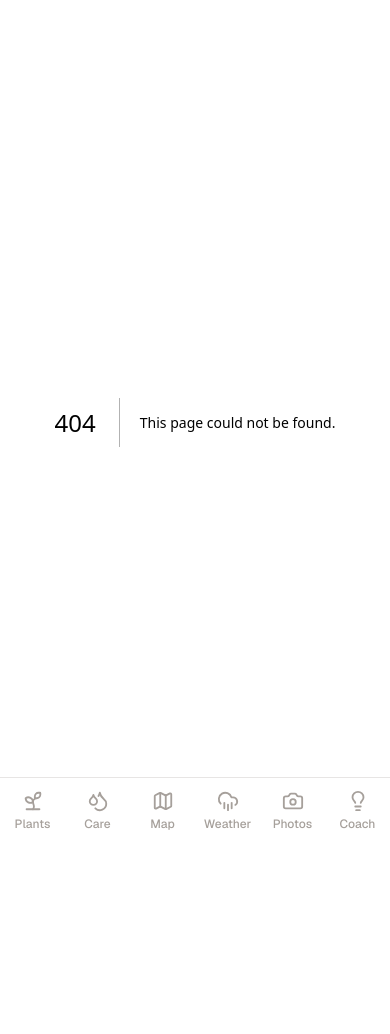
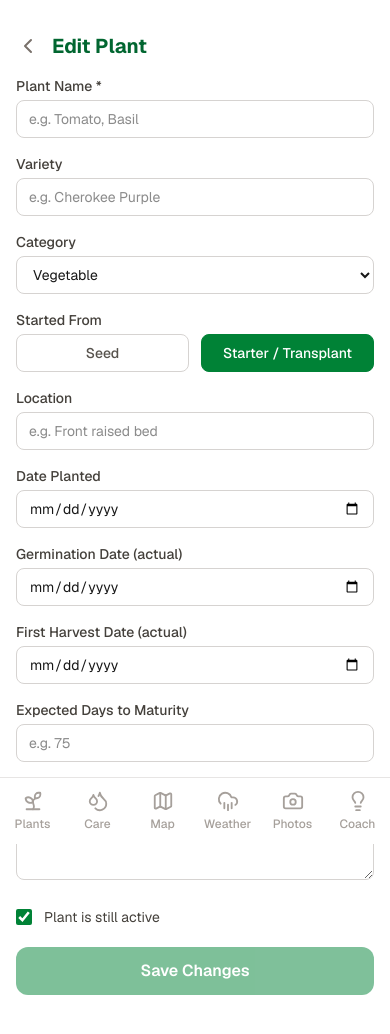
Before and after one commit to kidsonnnajiprojects/garden-app, a Next.js app: page /plants/1/edit in a window 390 px wide. Before the commit this address had no page. Shown: the top 1034 px of the page. Before the commit the page ends 924 px from the top, so only its background shows below. Built offline with nearby package versions, Linux system fonts and the light colour scheme; no server answers; the database is empty.

Commit message:
Fix map mobile taps, add edit plant page

```diff
--- a/app/map/page.tsx
+++ b/app/map/page.tsx
@@ -1,8 +1,8 @@
 'use client'
-import { useState, useEffect } from 'react'
+import { useState, useEffect, useCallback } from 'react'
 import { supabase } from '@/lib/supabase'
 import type { Plant } from '@/lib/supabase'
-import { X, Copy, Clipboard, Trash2 } from 'lucide-react'
+import { X, Copy, Trash2 } from 'lucide-react'
 
 const ROWS = 15
 const COLS = 15
@@ -15,19 +15,14 @@ type MapCell = {
   label: string | null
 }
 
-const categoryColors: Record<string, string> = {
-  vegetable: 'bg-green-200 border-green-400 text-green-900',
-  herb: 'bg-purple-200 border-purple-400 text-purple-900',
-  flower: 'bg-pink-200 border-pink-400 text-pink-900',
-  other: 'bg-stone-200 border-stone-400 text-stone-900',
-}
-
 const categoryBg: Record<string, string> = {
   vegetable: '#bbf7d0',
   herb: '#e9d5ff',
   flower: '#fbcfe8',
   other: '#e7e5e4',
 }
+
+const colLabels = Array.from({ length: COLS }, (_, i) => String.fromCharCode(65 + i))
 
 export default function MapPage() {
   const [cells, setCells] = useState<MapCell[]>([])
@@ -36,16 +31,16 @@ export default function MapPage() {
   const [copied, setCopied] = useState<MapCell | null>(null)
   const [saving, setSaving] = useState(false)
 
-  useEffect(() => { load() }, [])
-
-  const load = async () => {
+  const load = useCallback(async () => {
     const [cellsRes, plantsRes] = await Promise.all([
       supabase.from('garden_map').select('*'),
       supabase.from('plants').select('*').eq('active', true).order('name'),
     ])
     setCells(cellsRes.data ?? [])
     setPlants(plantsRes.data ?? [])
-  }
+  }, [])
+
+  useEffect(() => { load() }, [load])
 
   const getCell = (row: number, col: number) =>
     cells.find(c => c.row === row && c.col === col) ?? null
@@ -57,10 +52,7 @@ export default function MapPage() {
     const cell = getCell(row, col)
 
     if (copied) {
-      if (copied.row === row && copied.col === col) {
-        setCopied(null)
-        return
-      }
+      if (copied.row === row && copied.col === col) { setCopied(null); return }
       setSaving(true)
       if (cell) {
         await supabase.from('garden_map').update({ plant_id: copied.plant_id, label: copied.label }).eq('id', cell.id)
@@ -93,129 +85,139 @@ export default function MapPage() {
     await load()
   }
 
-  const startCopy = (cell: MapCell) => {
-    setCopied(cell)
-    setSelected(null)
-  }
-
-  const colLabels = Array.from({ length: COLS }, (_, i) => String.fromCharCode(65 + i))
-  const rowLabels = Array.from({ length: ROWS }, (_, i) => i + 1)
-
   const selectedCell = selected ? getCell(selected.row, selected.col) : null
   const selectedPlant = selectedCell ? getPlant(selectedCell.plant_id) : null
 
   return (
-    <div className="p-4 pb-24">
-      <div className="flex items-center justify-between pt-4 mb-4">
+    <div className="p-3 pb-24">
+      <div className="flex items-center justify-between pt-4 mb-3">
         <div>
           <h1 className="text-2xl font-bold text-green-800">Garden Map</h1>
-          <p className="text-xs text-stone-500 mt-0.5">Tap cell to place plant · Tap filled cell to copy</p>
+          <p className="text-xs text-stone-500 mt-0.5">Tap cell to place · Tap filled cell to copy</p>
         </div>
         {copied && (
-          <button onClick={() => setCopied(null)}
-            className="flex items-center gap-1.5 bg-amber-100 text-amber-800 text-xs px-3 py-1.5 rounded-full font-medium">
-            <Clipboard size={13} />
+          <button onTouchEnd={e => { e.preventDefault(); setCopied(null) }}
+            onClick={() => setCopied(null)}
+            className="bg-amber-100 text-amber-800 text-xs px-3 py-1.5 rounded-full font-medium">
             Copying: {getPlant(copied.plant_id)?.name ?? '?'} · Cancel
           </button>
         )}
       </div>
 
-      <div className="flex gap-2 mb-3 flex-wrap">
-        {Object.entries(categoryColors).map(([cat, cls]) => (
-          <div key={cat} className={`flex items-center gap-1 text-xs px-2 py-1 rounded-full border ${cls}`}>
+      <div className="flex gap-1.5 mb-3 flex-wrap">
+        {Object.entries(categoryBg).map(([cat, bg]) => (
+          <div key={cat} className="flex items-center gap-1 text-xs px-2 py-0.5 rounded-full border border-stone-200">
+            <div className="w-2 h-2 rounded-full" style={{ backgroundColor: bg }} />
             {cat}
           </div>
         ))}
       </div>
 
       <div className="overflow-auto border border-stone-200 rounded-xl bg-white">
-        <table className="border-collapse text-xs">
-          <thead>
-            <tr>
-              <th className="w-6 h-6 sticky left-0 bg-white z-10" />
+        <div className="inline-block min-w-full">
+          {/* Column headers */}
+          <div className="flex sticky top-0 bg-white z-10 border-b border-stone-100">
+            <div className="w-6 flex-shrink-0" />
             {colLabels.map(l => (
-                <th key={l} className="w-14 h-6 text-center text-stone-400 font-medium sticky top-0 bg-white z-10">{l}</th>
+              <div key={l} className="w-12 flex-shrink-0 text-center text-xs text-stone-400 py-1 font-medium">{l}</div>
             ))}
-            </tr>
-          </thead>
-          <tbody>
-            {rowLabels.map(row => (
-              <tr key={row}>
-                <td className="sticky left-0 bg-white z-10 text-center text-stone-400 font-medium w-6 pr-1">{row}</td>
-                {colLabels.map((_, colIdx) => {
-                  const cell = getCell(row - 1, colIdx)
+          </div>
+          {/* Rows */}
+          {Array.from({ length: ROWS }, (_, rowIdx) => (
+            <div key={rowIdx} className="flex border-b border-stone-100 last:border-0">
+              <div className="w-6 flex-shrink-0 flex items-center justify-center text-xs text-stone-400 font-medium border-r border-stone-100">
+                {rowIdx + 1}
+              </div>
+              {Array.from({ length: COLS }, (_, colIdx) => {
+                const cell = getCell(rowIdx, colIdx)
                 const plant = cell ? getPlant(cell.plant_id) : null
-                  const isCopied = copied?.row === row - 1 && copied?.col === colIdx
-                  const isSelected = selected?.row === row - 1 && selected?.col === colIdx
+                const isCopied = copied?.row === rowIdx && copied?.col === colIdx
+                const isSelected = selected?.row === rowIdx && selected?.col === colIdx
 
                 return (
-                    <td key={colIdx}
-                      onClick={() => handleCellTap(row - 1, colIdx)}
-                      className={`w-14 h-14 border border-stone-100 cursor-pointer transition-all relative
-                        ${isSelected ? 'ring-2 ring-green-500 ring-inset' : ''}
-                        ${isCopied ? 'ring-2 ring-amber-400 ring-inset' : ''}
-                        ${!plant ? 'hover:bg-stone-50 active:bg-stone-100' : 'active:opacity-70'}
+                  <div
+                    key={colIdx}
+                    onTouchEnd={e => { e.preventDefault(); handleCellTap(rowIdx, colIdx) }}
+                    onClick={() => handleCellTap(rowIdx, colIdx)}
+                    className={`w-12 h-12 flex-shrink-0 border-r border-stone-100 last:border-0 cursor-pointer flex items-center justify-center relative select-none
+                      ${isSelected ? 'outline outline-2 outline-green-500' : ''}
+                      ${isCopied ? 'outline outline-2 outline-amber-400' : ''}
                     `}
                     style={plant ? { backgroundColor: categoryBg[plant.category] ?? categoryBg.other } : {}}
                   >
                     {plant && (
-                        <div className="p-0.5 h-full flex flex-col justify-center items-center text-center leading-tight">
-                          <span className="text-[10px] font-medium line-clamp-3">{plant.name}</span>
-                          {plant.variety && <span className="text-[9px] opacity-70 line-clamp-1">{plant.variety}</span>}
+                      <div className="p-0.5 text-center leading-tight">
+                        <div className="text-[9px] font-medium line-clamp-3">{plant.name}</div>
+                        {plant.variety && <div className="text-[8px] opacity-60 line-clamp-1">{plant.variety}</div>}
                       </div>
                     )}
                     {isCopied && (
-                        <div className="absolute inset-0 flex items-center justify-center bg-amber-200/50">
-                          <Copy size={14} className="text-amber-700" />
+                      <div className="absolute inset-0 flex items-center justify-center bg-amber-200/60">
+                        <Copy size={12} className="text-amber-700" />
                       </div>
                     )}
-                    </td>
+                  </div>
                 )
               })}
-              </tr>
+            </div>
           ))}
-          </tbody>
-        </table>
+        </div>
       </div>
 
       {selected && (
-        <div className="fixed inset-0 bg-black/60 z-50 flex items-end" onClick={() => setSelected(null)}>
-          <div className="bg-white w-full max-h-[70vh] rounded-t-2xl p-4 overflow-y-auto" onClick={e => e.stopPropagation()}>
+        <div className="fixed inset-0 bg-black/60 z-50 flex items-end"
+          onTouchEnd={e => { if (e.target === e.currentTarget) { e.preventDefault(); setSelected(null) } }}
+          onClick={e => { if (e.target === e.currentTarget) setSelected(null) }}>
+          <div className="bg-white w-full max-h-[72vh] rounded-t-2xl p-4 overflow-y-auto">
             <div className="flex items-center justify-between mb-3">
               <h2 className="font-semibold text-stone-800">
-                Cell {colLabels[selected.col]}{selected.row + 1}
-                {selectedPlant ? ` — ${selectedPlant.name}` : ''}
+                {colLabels[selected.col]}{selected.row + 1}
+                {selectedPlant ? ` — ${selectedPlant.name}` : ' — Empty'}
               </h2>
-              <button onClick={() => setSelected(null)}><X size={20} /></button>
+              <button onTouchEnd={e => { e.preventDefault(); setSelected(null) }} onClick={() => setSelected(null)}>
+                <X size={20} />
+              </button>
             </div>
 
             {selectedCell && (
               <div className="flex gap-2 mb-4">
-                <button onClick={() => startCopy(selectedCell)}
+                <button
+                  onTouchEnd={e => { e.preventDefault(); setCopied(selectedCell); setSelected(null) }}
+                  onClick={() => { setCopied(selectedCell); setSelected(null) }}
                   className="flex-1 flex items-center justify-center gap-1.5 bg-amber-50 border border-amber-200 text-amber-700 py-2 rounded-lg text-sm">
                   <Copy size={14} /> Copy to other cells
                 </button>
-                <button onClick={() => assignPlant(null)} disabled={saving}
+                <button
+                  onTouchEnd={e => { e.preventDefault(); assignPlant(null) }}
+                  onClick={() => assignPlant(null)}
+                  disabled={saving}
                   className="flex items-center justify-center gap-1.5 bg-red-50 border border-red-200 text-red-600 px-3 py-2 rounded-lg text-sm">
                   <Trash2 size={14} /> Clear
                 </button>
               </div>
             )}
 
-            <p className="text-xs text-stone-400 mb-2 font-medium uppercase">Assign a plant</p>
+            <p className="text-xs text-stone-400 mb-2 font-medium uppercase tracking-wide">Assign a plant</p>
             <div className="space-y-1">
               {plants.map(plant => (
-                <button key={plant.id} onClick={() => assignPlant(plant.id)} disabled={saving}
-                  className={`w-full text-left px-3 py-2.5 rounded-lg flex items-center gap-2 transition-colors
-                    ${selectedCell?.plant_id === plant.id ? 'bg-green-100 border border-green-300' : 'hover:bg-stone-50 border border-transparent'}`}>
-                  <div className="w-2.5 h-2.5 rounded-full flex-shrink-0"
+                <button key={plant.id}
+                  onTouchEnd={e => { e.preventDefault(); assignPlant(plant.id) }}
+                  onClick={() => assignPlant(plant.id)}
+                  disabled={saving}
+                  className={`w-full text-left px-3 py-2.5 rounded-lg flex items-center gap-2 active:opacity-70
+                    ${selectedCell?.plant_id === plant.id ? 'bg-green-100 border border-green-300' : 'bg-stone-50 border border-transparent'}`}>
+                  <div className="w-3 h-3 rounded-full flex-shrink-0"
                     style={{ backgroundColor: categoryBg[plant.category] ?? categoryBg.other }} />
                   <div>
                     <span className="text-sm font-medium">{plant.name}</span>
-                    {plant.variety && <span className="text-xs text-stone-400 ml-1">{plant.variety}</span>}
+                    {plant.variety && <span className="text-xs text-stone-400 ml-1.5">{plant.variety}</span>}
+                    {plant.location && <span className="text-xs text-stone-300 ml-1.5">· {plant.location}</span>}
                   </div>
                 </button>
               ))}
+              {plants.length === 0 && (
+                <p className="text-stone-400 text-sm text-center py-4">No plants added yet. Add plants first from the Plants tab.</p>
+              )}
             </div>
           </div>
         </div>
--- /dev/null
+++ b/app/plants/[id]/edit/page.tsx
@@ -0,0 +1,143 @@
+'use client'
+import { useState, useEffect } from 'react'
+import { useRouter, useParams } from 'next/navigation'
+import { supabase } from '@/lib/supabase'
+import { ChevronLeft } from 'lucide-react'
+import Link from 'next/link'
+
+export default function EditPlantPage() {
+  const router = useRouter()
+  const params = useParams()
+  const id = params.id as string
+  const [saving, setSaving] = useState(false)
+  const [loading, setLoading] = useState(true)
+  const [form, setForm] = useState({
+    name: '',
+    variety: '',
+    type: 'starter' as 'seed' | 'starter',
+    category: 'vegetable' as 'vegetable' | 'herb' | 'flower' | 'other',
+    location: '',
+    planted_date: '',
+    germination_date: '',
+    first_harvest_date: '',
+    expected_germination_days: '',
+    expected_days_to_maturity: '',
+    notes: '',
+    active: true,
+  })
+
+  useEffect(() => {
+    supabase.from('plants').select('*').eq('id', id).single().then(({ data }) => {
+      if (data) {
+        setForm({
+          name: data.name ?? '',
+          variety: data.variety ?? '',
+          type: data.type ?? 'starter',
+          category: data.category ?? 'vegetable',
+          location: data.location ?? '',
+          planted_date: data.planted_date ?? '',
+          germination_date: data.germination_date ?? '',
+          first_harvest_date: data.first_harvest_date ?? '',
+          expected_germination_days: data.expected_germination_days?.toString() ?? '',
+          expected_days_to_maturity: data.expected_days_to_maturity?.toString() ?? '',
+          notes: data.notes ?? '',
+          active: data.active ?? true,
+        })
+      }
+      setLoading(false)
+    })
+  }, [id])
+
+  const save = async () => {
+    if (!form.name) return
+    setSaving(true)
+    await supabase.from('plants').update({
+      ...form,
+      variety: form.variety || null,
+      location: form.location || null,
+      planted_date: form.planted_date || null,
+      germination_date: form.germination_date || null,
+      first_harvest_date: form.first_harvest_date || null,
+      notes: form.notes || null,
+      expected_germination_days: form.expected_germination_days ? parseInt(form.expected_germination_days) : null,
+      expected_days_to_maturity: form.expected_days_to_maturity ? parseInt(form.expected_days_to_maturity) : null,
+    }).eq('id', id)
+    setSaving(false)
+    window.location.href = `/plants/${id}`
+  }
+
+  const field = (label: string, key: keyof typeof form, type = 'text', placeholder = '') => (
+    <div>
+      <label className="block text-sm font-medium text-stone-700 mb-1">{label}</label>
+      <input
+        type={type}
+        value={form[key] as string}
+        onChange={e => setForm(f => ({ ...f, [key]: e.target.value }))}
+        placeholder={placeholder}
+        className="w-full border border-stone-300 rounded-lg px-3 py-2 text-sm focus:outline-none focus:ring-2 focus:ring-green-500"
+      />
+    </div>
+  )
+
+  if (loading) return <div className="p-8 text-center text-stone-400">Loading…</div>
+
+  return (
+    <div className="p-4 space-y-4">
+      <div className="flex items-center gap-3 pt-4">
+        <Link href={`/plants/${id}`} className="text-stone-500"><ChevronLeft size={24} /></Link>
+        <h1 className="text-xl font-bold text-green-800">Edit Plant</h1>
+      </div>
+
+      {field('Plant Name *', 'name', 'text', 'e.g. Tomato, Basil')}
+      {field('Variety', 'variety', 'text', 'e.g. Cherokee Purple')}
+
+      <div>
+        <label className="block text-sm font-medium text-stone-700 mb-1">Category</label>
+        <select value={form.category} onChange={e => setForm(f => ({ ...f, category: e.target.value as typeof form.category }))}
+          className="w-full border border-stone-300 rounded-lg px-3 py-2 text-sm focus:outline-none focus:ring-2 focus:ring-green-500">
+          <option value="vegetable">Vegetable</option>
+          <option value="herb">Herb</option>
+          <option value="flower">Flower</option>
+          <option value="other">Other</option>
+        </select>
+      </div>
+
+      <div>
+        <label className="block text-sm font-medium text-stone-700 mb-1">Started From</label>
+        <div className="flex gap-3">
+          {(['seed', 'starter'] as const).map(t => (
+            <button key={t} onClick={() => setForm(f => ({ ...f, type: t }))}
+              className={`flex-1 py-2 rounded-lg text-sm font-medium border transition-colors ${form.type === t ? 'bg-green-700 text-white border-green-700' : 'border-stone-300 text-stone-600'}`}>
+              {t === 'seed' ? 'Seed' : 'Starter / Transplant'}
+            </button>
+          ))}
+        </div>
+      </div>
+
+      {field('Location', 'location', 'text', 'e.g. Front raised bed')}
+      {field('Date Planted', 'planted_date', 'date')}
+      {field('Germination Date (actual)', 'germination_date', 'date')}
+      {field('First Harvest Date (actual)', 'first_harvest_date', 'date')}
+      {form.type === 'seed' && field('Expected Days to Germinate', 'expected_germination_days', 'number', 'e.g. 7')}
+      {field('Expected Days to Maturity', 'expected_days_to_maturity', 'number', 'e.g. 75')}
+
+      <div>
+        <label className="block text-sm font-medium text-stone-700 mb-1">Notes</label>
+        <textarea value={form.notes} onChange={e => setForm(f => ({ ...f, notes: e.target.value }))}
+          rows={3} className="w-full border border-stone-300 rounded-lg px-3 py-2 text-sm focus:outline-none focus:ring-2 focus:ring-green-500" />
+      </div>
+
+      <div className="flex items-center gap-3 py-1">
+        <input type="checkbox" id="active" checked={form.active}
+          onChange={e => setForm(f => ({ ...f, active: e.target.checked }))}
+          className="w-4 h-4 accent-green-700" />
+        <label htmlFor="active" className="text-sm text-stone-700">Plant is still active</label>
+      </div>
+
+      <button onClick={save} disabled={saving || !form.name}
+        className="w-full bg-green-700 text-white py-3 rounded-xl font-semibold disabled:opacity-50">
+        {saving ? 'Saving…' : 'Save Changes'}
+      </button>
+    </div>
+  )
+}
--- a/app/plants/[id]/page.tsx
+++ b/app/plants/[id]/page.tsx
@@ -53,10 +53,13 @@ export default async function PlantPage({ params }: { params: Promise<{ id: stri
     <div className="p-4 space-y-5">
       <div className="flex items-center gap-3 pt-4">
         <Link href="/" className="text-stone-500"><ChevronLeft size={24} /></Link>
-        <div>
+        <div className="flex-1">
           <h1 className="text-xl font-bold text-green-800">{plant.name}</h1>
           {plant.variety && <p className="text-sm text-stone-500">{plant.variety}</p>}
         </div>
+        <Link href={`/plants/${plant.id}/edit`} className="text-sm text-green-700 font-medium px-3 py-1.5 border border-green-200 rounded-lg">
+          Edit
+        </Link>
       </div>
 
       <div className="bg-white rounded-xl border border-stone-200 p-4 space-y-3">
```
Lines whose indentation alone changed are shown as unchanged.
